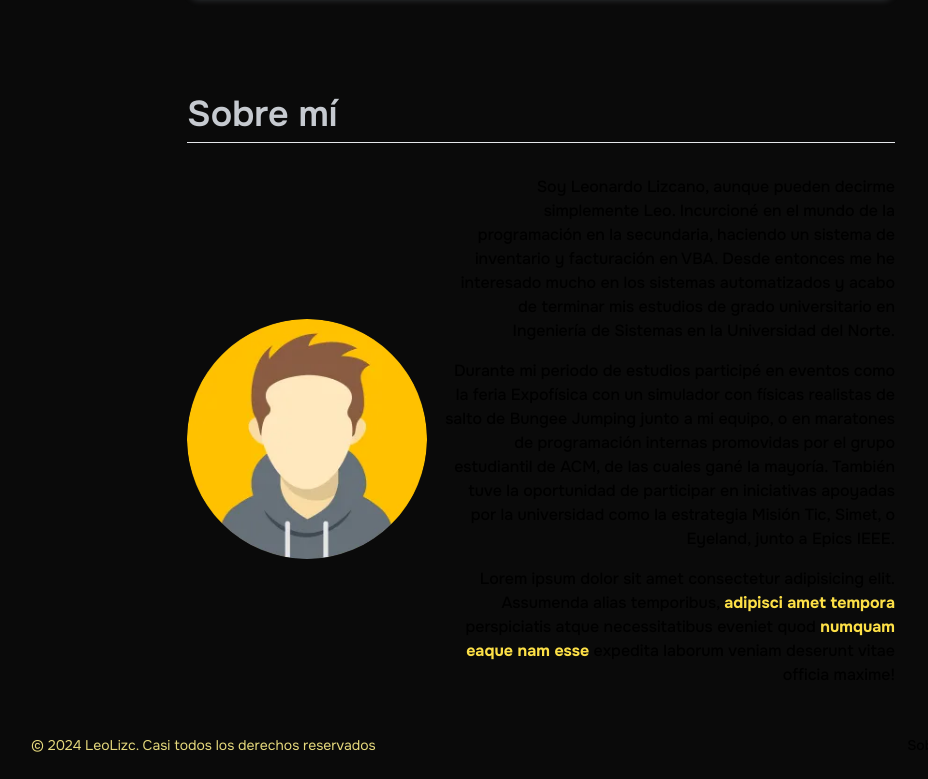
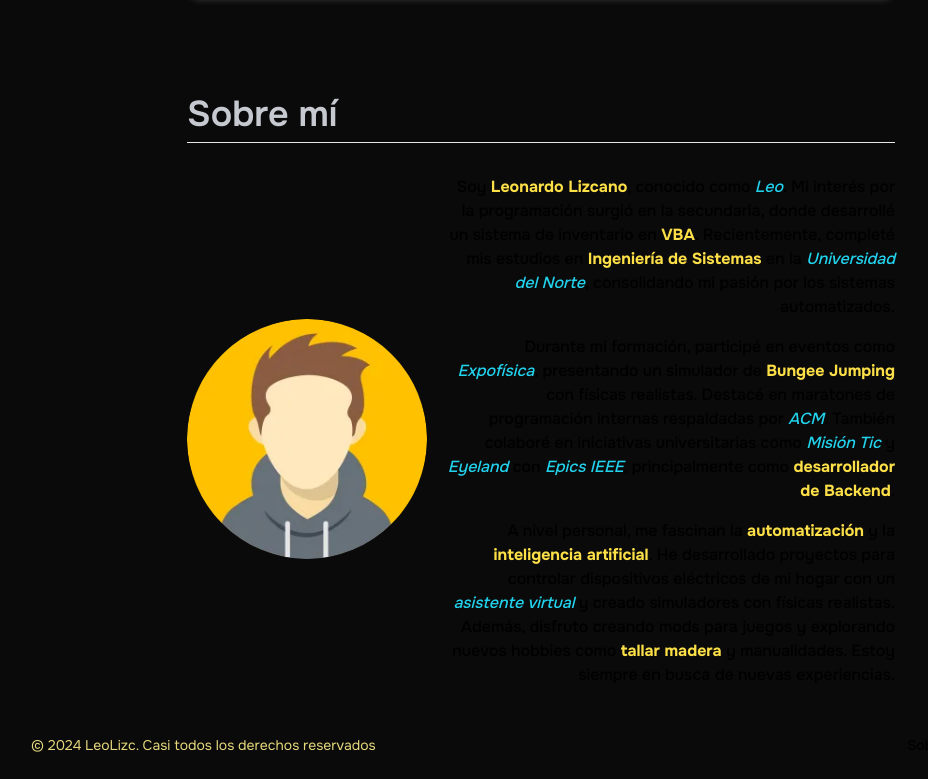
Before and after one commit to LeoLizc/leolizc.portfolio, a Next.js app: page / in a window 1280 px wide. Shown: the part 2608-3387 px from the top of the page, without its empty margins (99-1027 px from the left). Built offline with nearby package versions, Linux system fonts and the light colour scheme.

Commit message:
Refactor AboutMe component and add Markdown support

```diff
--- a/src/ui/sections/about-me.tsx
+++ b/src/ui/sections/about-me.tsx
@@ -1,6 +1,15 @@
 /* eslint-disable react/jsx-one-expression-per-line */
 /* eslint-disable max-len */
+import Markdown from 'markdown-to-jsx';
+import React from 'react';
 import Image from 'next/image';
+
+const content = `Soy **Leonardo Lizcano**, conocido como *Leo*. Mi interés por la programación surgió en la secundaria, donde desarrollé un sistema de inventario en **VBA**. Recientemente, completé mis estudios en **Ingeniería de Sistemas** en la *Universidad del Norte*, consolidando mi pasión por los sistemas automatizados.
+
+Durante mi formación, participé en eventos como *Expofísica*, presentando un simulador de **Bungee Jumping** con físicas realistas. Destacé en maratones de programación internas respaldadas por *ACM*. También colaboré en iniciativas universitarias como *Misión Tic* y *Eyeland* con *Epics IEEE*, principalmente como **desarrollador de Backend**.
+
+A nivel personal, me fascinan la **automatización** y la **inteligencia artificial**. He desarrollado proyectos para controlar dispositivos eléctricos de mi hogar con un *asistente virtual* y creado simuladores con físicas realistas. Además, disfruto creando mods para juegos y explorando nuevos hobbies como **tallar madera** y manualidades. Estoy siempre en busca de nuevas experiencias.
+`;
 
 export default function AboutMe() {
   return (
@@ -11,20 +20,30 @@ export default function AboutMe() {
         height="200"
         src="/imgs/avatar.webp"
         alt="Foto de Leo"
+      // style={{ shapeOutside: 'circle(20%)' }}
       />
       <div className="[&>p]:mb-4 md:[&>p]:text-right [&>p]:text-left [&>p]:font-medium
       [&>p>strong]:text-yellow-300 [&>p>em]:text-cyan-400"
       >
-        <p>
-          Soy Leonardo Lizcano, aunque pueden decirme simplemente Leo. Incurcioné en el mundo de la programación en la secundaria, haciendo un sistema de inventario y facturación en VBA. Desde entonces me he interesado mucho en los sistemas automatizados y acabo de terminar mis estudios de grado universitario en Ingeniería de Sistemas en la Universidad del Norte.
-        </p>
-        <p>
-          Durante mi periodo de estudios participé en eventos como la feria Expofísica con un simulador con físicas realistas de salto de Bungee Jumping junto a mi equipo, o en maratones de programación internas promovidas por el grupo estudiantil de ACM, de las cuales gané la mayoría. También tuve la oportunidad de participar en iniciativas apoyadas por la universidad como la estrategia Misión Tic, Simet, o Eyeland, junto a Epics IEEE.
-        </p>
-        <p>
-          Lorem ipsum dolor sit amet consectetur adipisicing elit. Assumenda alias temporibus, <strong>adipisci amet tempora</strong> perspiciatis atque necessitatibus eveniet quod <strong>numquam eaque nam esse</strong> expedita laborum veniam deserunt vitae officia maxime!
-        </p>
+        <Markdown options={{
+          forceBlock: true,
+          wrapper: React.Fragment,
+        }}
+        >
+          {content}
+        </Markdown>
       </div>
     </div>
   );
 }
+
+// <p>
+//   Soy Leonardo Lizcano, aunque pueden decirme simplemente Leo. Incurcioné en el mundo de la programación en la secundaria, haciendo un sistema de inventario y facturación en VBA. Desde entonces me he interesado mucho en los sistemas automatizados y acabo de terminar mis estudios de grado universitario en Ingeniería de Sistemas en la Universidad del Norte.
+// </p>
+// <p>
+//   Durante mi periodo de estudios participé en eventos como la feria Expofísica con un simulador con físicas realistas de salto de Bungee Jumping junto a mi equipo, o en maratones de programación internas promovidas por el grupo estudiantil de ACM, de las cuales gané la mayoría. También tuve la oportunidad de participar en iniciativas apoyadas por la universidad como la estrategia Misión Tic, Simet, o Eyeland, junto a Epics IEEE.
+// </p>
+// <p>
+//   A nivel personal me atraen los sistemas de automatización e inteligencia artificial, por lo que he llegado a desarrollar algunos proyectos para controlar ciertos elementos eléctricos de mi casa de forma inalámbrica con un asistente virtual, así como también he diseñado algunos simuladores con físicas realistas.
+//   Entre mis hobbies se encuentra hacer mods para algunos juegos con amigos, tallar madera o hacer manualidades pero siempre estoy buscando algo nuevo que probar.
+// </p>
```
